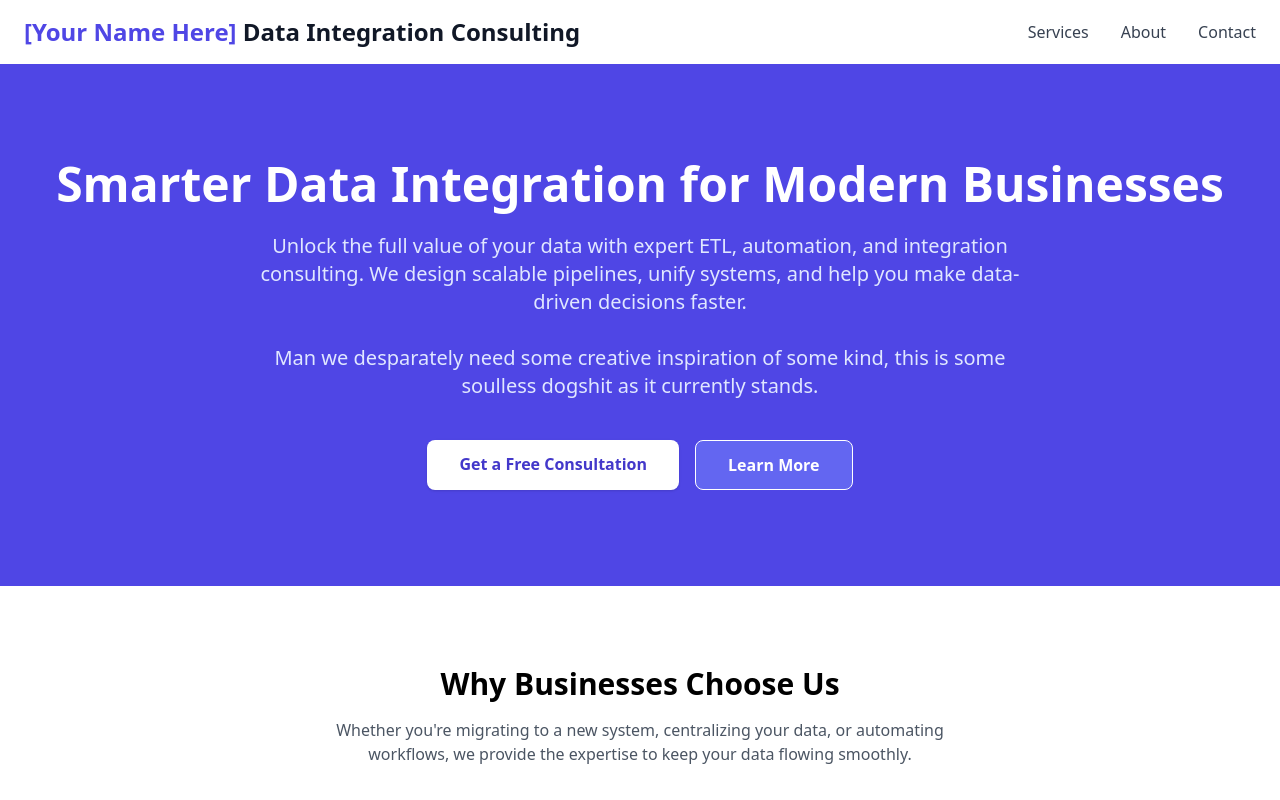
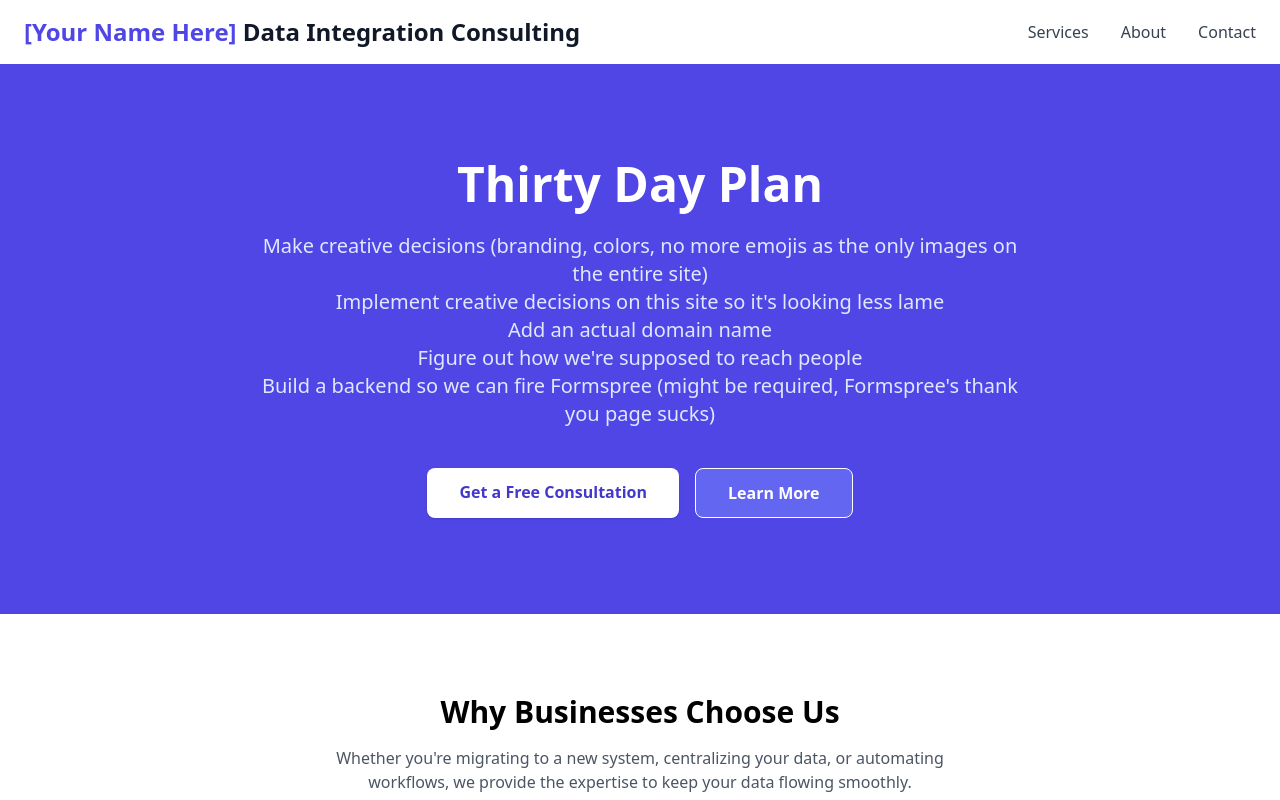
Before and after one commit to huestonFI/yournamehere, a Vue app: page / in a window 1280 px wide. Shown: the top 800 px of the page. Built offline with nearby package versions, Linux system fonts and the light colour scheme.

Commit message:
Update Home.vue

```diff
--- a/src/views/Home.vue
+++ b/src/views/Home.vue
@@ -7,17 +7,32 @@
         <section class="bg-indigo-600 text-white py-24">
         <div class="max-w-7xl mx-auto px-6 text-center">
             <h2 class="text-4xl md:text-5xl font-bold leading-tight">
-            Smarter Data Integration for Modern Businesses
+            Thirty Day Plan
             </h2>
 
             <p class="mt-6 text-lg md:text-xl max-w-3xl mx-auto text-indigo-100">
-            Unlock the full value of your data with expert ETL, automation, and
-            integration consulting. We design scalable pipelines, unify systems,
-            and help you make data-driven decisions faster.
-            <br><br>
-            Man we desparately need some creative inspiration of some kind, this is some soulless dogshit as it currently stands.
+            Make creative decisions (branding, colors, no more emojis as the only images on the entire site)
+            <br>
+            Implement creative decisions on this site so it's looking less lame
+            <br>
+            Add an actual domain name
+            <br>
+            Figure out how we're supposed to reach people
+            <br>
+            Build a backend so we can fire Formspree (might be required, Formspree's thank you page sucks)
             </p>
+            <!--
+                actual hero stuff
+                <h2 class="text-4xl md:text-5xl font-bold leading-tight">
+                Smarter Data Integration for Modern Businesses
+                </h2>
 
+                <p class="mt-6 text-lg md:text-xl max-w-3xl mx-auto text-indigo-100">
+                Unlock the full value of your data with expert ETL, automation, and
+                integration consulting. We design scalable pipelines, unify systems,
+                and help you make data-driven decisions faster.
+                </p>
+            -->
             <div class="mt-10 flex justify-center space-x-4">
             <RouterLink
                 to="/consultation"
```
